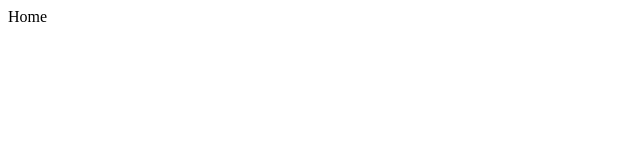
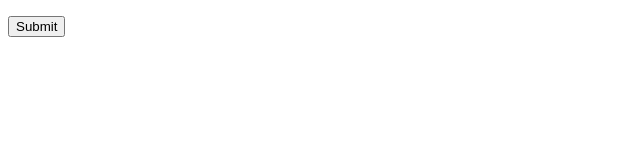
Before and after one commit to UFStatsSiteOrg/UFStatsSiteOrg, a React (Create React App) app in the folder react-app/: page /contact in a window 1280 px wide. Shown: the top 160 px of the page, without its empty margins (0-640 px from the left). Built offline with nearby package versions, Linux system fonts and the light colour scheme.

Commit message:
adding contact page in components and it's jsx

```diff
--- a/react-app/src/App.jsx
+++ b/react-app/src/App.jsx
@@ -1,4 +1,4 @@
-import { HomePage, OfficerPage, InternshipPage, PollsPage, RPage } from './components'
+import { HomePage, OfficerPage, InternshipPage, PollsPage, RPage, ContactPage } from './components'
 import { BrowserRouter as Router, Switch, Route } from 'react-router-dom'
 
 function App() {
@@ -17,6 +17,9 @@ function App() {
         <Route path="/r">
           <RPage/>
         </Route>
+        <Route path="/contact">
+          <ContactPage/>
+        </Route>
         <Route path="/">
           <HomePage/>
         </Route>
--- /dev/null
+++ b/react-app/src/components/contact/ContactPage.jsx
@@ -0,0 +1,28 @@
+import React, { Component } from 'react';
+class ContactPage extends Component {
+    constructor(props) {
+        super(props);
+        this.state = {  }
+    }
+
+    submitContact() {
+        return(
+            <button onClick={() => this.setState ({ liked: true})}>
+                Submit
+            </button>
+        );
+    }
+
+    render() {
+        return (
+        <div>
+            <p>
+                {this.submitContact()}
+            </p>
+        </div> );
+    }
+
+
+}
+
+export default ContactPage;
--- a/react-app/src/components/index.js
+++ b/react-app/src/components/index.js
@@ -3,3 +3,4 @@ export { default as OfficerPage } from "./officers/OfficerPage.jsx"
 export { default as InternshipPage } from "./internships/InternshipsPage.jsx"
 export { default as PollsPage } from "./polls/PollsPage.jsx"
 export { default as RPage } from "./r/RPage.jsx"
+export { default as ContactPage } from "./contact/ContactPage.jsx"
```
Also changed, not shown: package.json (added, +24 -0 lines).
